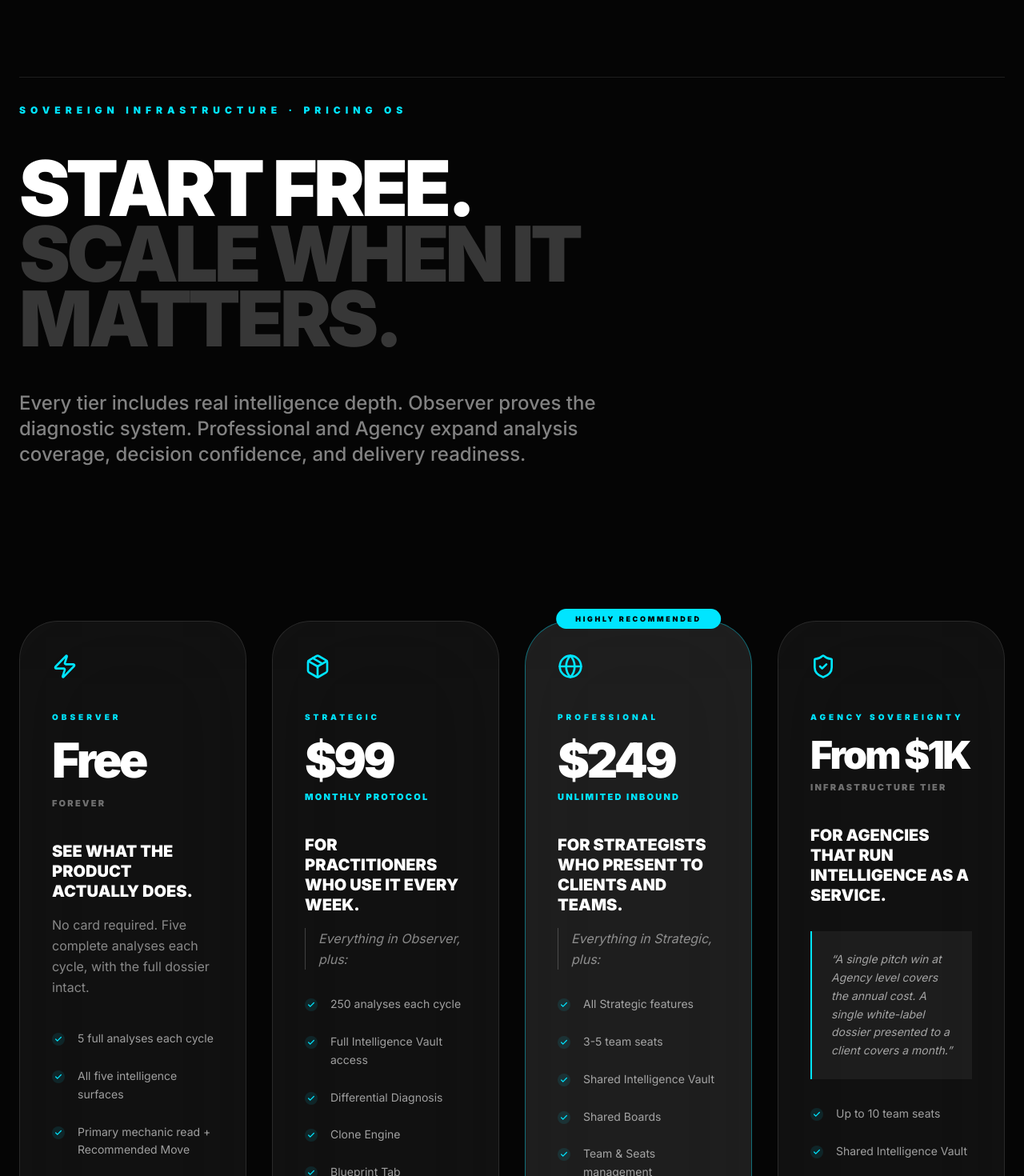
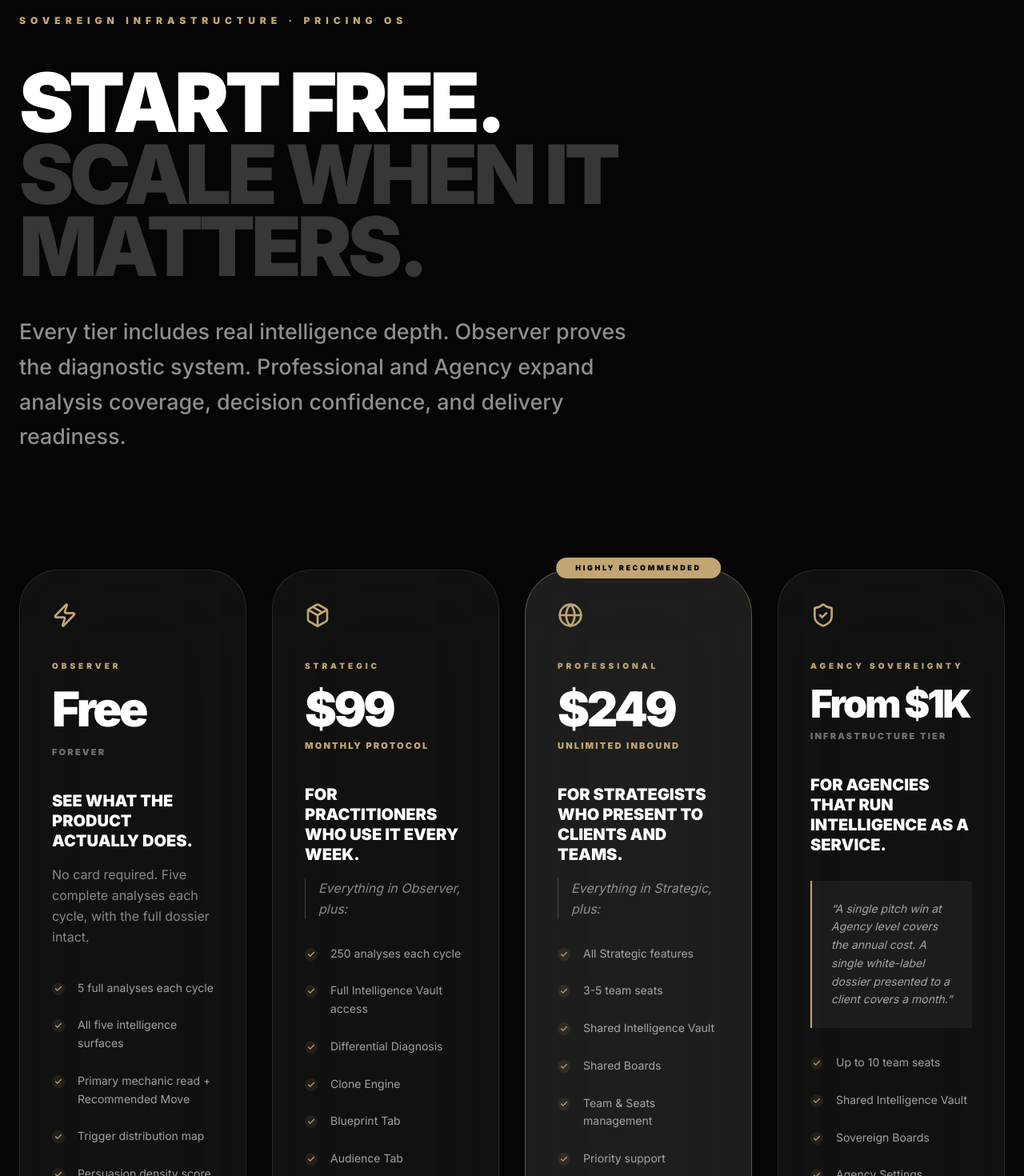
Before and after one commit to popvisly/visual-decompiler, a Next.js app: page /pricing in a window 1280 px wide. Shown: the part 160-1630 px from the top of the page at 80% size. Built offline with nearby package versions, Linux system fonts and the light colour scheme; no server answers.

Commit message:
Refine pricing hero spacing, typography, and tan accent system

```diff
--- a/src/app/pricing/page.tsx
+++ b/src/app/pricing/page.tsx
@@ -12,7 +12,7 @@ const EASE: [number, number, number, number] = [0.16, 1, 0.3, 1];
 function CheckItem({ children }: { children: React.ReactNode }) {
     return (
         <li className="flex items-start gap-4 text-sm leading-relaxed">
-            <span className="mt-1 flex h-4 w-4 shrink-0 items-center justify-center rounded-full bg-[#00E5FF]/10 text-[#00E5FF]">
+            <span className="mt-1 flex h-4 w-4 shrink-0 items-center justify-center rounded-full bg-[#C1A674]/10 text-[#C1A674]">
                 <Check className="h-2.5 w-2.5 stroke-[3]" />
             </span>
             <span className="text-white/60">{children}</span>
@@ -47,7 +47,7 @@ export default function PricingPage() {
             <UnifiedSovereignHeader forceDark />
 
             {/* Hero Section */}
-            <section className="px-6 pt-48 pb-32 lg:pt-64 lg:pb-48">
+            <section className="px-6 pt-32 pb-28 lg:pt-36 lg:pb-36">
                 <div className="mx-auto max-w-[1400px]">
                     <motion.div
                         initial={{ opacity: 0, y: 12 }}
@@ -55,7 +55,7 @@ export default function PricingPage() {
                         transition={{ duration: 0.65, ease: EASE }}
                         className="mb-12 border-t border-white/10 pt-8"
                     >
-                        <p className="text-[12px] font-black uppercase tracking-[0.5em] text-[#00E5FF]">
+                        <p className="text-[12px] font-black uppercase tracking-[0.5em] text-[#C1A674]">
                             Sovereign Infrastructure · Pricing OS
                         </p>
                     </motion.div>
@@ -64,7 +64,7 @@ export default function PricingPage() {
                         initial={{ opacity: 0, y: 30 }}
                         animate={{ opacity: 1, y: 0 }}
                         transition={{ duration: 0.8, ease: EASE, delay: 0.1 }}
-                        className="text-[10vw] lg:text-[7.5vw] font-black leading-[0.85] tracking-[-0.05em] text-white uppercase max-w-[15ch]"
+                        className="text-[clamp(64px,8vw,132px)] font-black leading-[0.88] tracking-[-0.05em] text-white uppercase max-w-[15ch]"
                     >
                         Start free. <br />
                         <span className="text-white/20">Scale when it matters.</span>
@@ -74,7 +74,7 @@ export default function PricingPage() {
                         initial={{ opacity: 0, y: 18 }}
                         animate={{ opacity: 1, y: 0 }}
                         transition={{ duration: 0.8, ease: EASE, delay: 0.2 }}
-                        className="mt-12 max-w-3xl text-xl lg:text-2xl leading-relaxed text-white/50 font-medium"
+                        className="mt-10 max-w-3xl text-[clamp(20px,2.1vw,30px)] leading-relaxed text-white/55 font-medium"
                     >
                         Every tier includes real intelligence depth. Observer proves the diagnostic system.
                         Professional and Agency expand analysis coverage, decision confidence, and delivery readiness.
@@ -96,8 +96,8 @@ export default function PricingPage() {
                             className="bg-white/5 border border-white/10 p-10 rounded-[3rem] backdrop-blur-3xl flex flex-col justify-between"
                         >
                             <div>
-                                <Zap className="w-8 h-8 text-[#00E5FF] mb-10" />
-                                <p className="text-[10px] font-black uppercase tracking-[0.4em] text-[#00E5FF] mb-4">{PRICING.observer.name}</p>
+                                <Zap className="w-8 h-8 text-[#C1A674] mb-10" />
+                                <p className="text-[10px] font-black uppercase tracking-[0.4em] text-[#C1A674] mb-4">{PRICING.observer.name}</p>
                                 <h3 className="text-6xl font-black tracking-tightest mb-4">{PRICING.observer.priceLabel}</h3>
                                 <p className="text-[11px] font-black uppercase tracking-[0.2em] text-white/40 mb-10">{PRICING.observer.cadenceLabel}</p>
 
@@ -128,10 +128,10 @@ export default function PricingPage() {
                             className="bg-white/5 border border-white/10 p-10 rounded-[3rem] backdrop-blur-3xl flex flex-col justify-between"
                         >
                             <div>
-                                <Package className="w-8 h-8 text-[#00E5FF] mb-10" />
-                                <p className="text-[10px] font-black uppercase tracking-[0.4em] text-[#00E5FF] mb-4">{PRICING.strategic.name}</p>
+                                <Package className="w-8 h-8 text-[#C1A674] mb-10" />
+                                <p className="text-[10px] font-black uppercase tracking-[0.4em] text-[#C1A674] mb-4">{PRICING.strategic.name}</p>
                                 <h3 className="text-6xl font-black tracking-tightest mb-2">${PRICING.strategic.monthlyPrice}</h3>
-                                <p className="text-[11px] font-black uppercase tracking-[0.2em] text-[#00E5FF] mb-10">Monthly Protocol</p>
+                                <p className="text-[11px] font-black uppercase tracking-[0.2em] text-[#C1A674] mb-10">Monthly Protocol</p>
 
                                 <p className="text-xl font-black uppercase leading-tight mb-4">{PRICING.strategic.tagline}</p>
                                 <p className="text-white/50 mb-8 leading-relaxed italic border-l border-white/20 pl-4">Everything in Observer, plus:</p>
@@ -146,7 +146,7 @@ export default function PricingPage() {
                             <button
                                 onClick={() => handleCheckout(PRICING.strategic.checkoutPlanKey)}
                                 disabled={loading !== null}
-                                className="inline-flex w-full items-center justify-center bg-white px-8 pt-6 pb-6 text-[11px] font-black uppercase tracking-[0.3em] text-black transition hover:bg-[#00E5FF] disabled:opacity-50"
+                                className="inline-flex w-full items-center justify-center bg-white px-8 pt-6 pb-6 text-[11px] font-black uppercase tracking-[0.3em] text-black transition hover:bg-[#C1A674] disabled:opacity-50"
                             >
                                 {loading === PRICING.strategic.checkoutPlanKey ? 'Processing...' : PRICING.strategic.ctaLabel}
                             </button>
@@ -158,16 +158,16 @@ export default function PricingPage() {
                             whileInView={{ opacity: 1, y: 0 }}
                             viewport={{ once: true }}
                             transition={{ duration: 0.8, ease: EASE, delay: 0.2 }}
-                            className="bg-white/10 border border-[#00E5FF]/40 p-10 rounded-[3.5rem] backdrop-blur-3xl flex flex-col justify-between relative"
+                            className="bg-white/10 border border-[#C1A674]/40 p-10 rounded-[3.5rem] backdrop-blur-3xl flex flex-col justify-between relative"
                         >
-                            <div className="absolute -top-4 left-1/2 -translate-x-1/2 bg-[#00E5FF] text-black px-6 py-1.5 rounded-full text-[9px] font-black uppercase tracking-[0.3em] whitespace-nowrap">
+                            <div className="absolute -top-4 left-1/2 -translate-x-1/2 bg-[#C1A674] text-black px-6 py-1.5 rounded-full text-[9px] font-black uppercase tracking-[0.3em] whitespace-nowrap">
                                 Highly Recommended
                             </div>
                             <div>
-                                <Globe className="w-8 h-8 text-[#00E5FF] mb-10" />
-                                <p className="text-[10px] font-black uppercase tracking-[0.4em] text-[#00E5FF] mb-4">{PRICING.professional.name}</p>
+                                <Globe className="w-8 h-8 text-[#C1A674] mb-10" />
+                                <p className="text-[10px] font-black uppercase tracking-[0.4em] text-[#C1A674] mb-4">{PRICING.professional.name}</p>
                                 <h3 className="text-6xl font-black tracking-tightest mb-2">${PRICING.professional.monthlyPrice}</h3>
-                                <p className="text-[11px] font-black uppercase tracking-[0.2em] text-[#00E5FF] mb-10">Unlimited Inbound</p>
+                                <p className="text-[11px] font-black uppercase tracking-[0.2em] text-[#C1A674] mb-10">Unlimited Inbound</p>
 
                                 <p className="text-xl font-black uppercase leading-tight mb-4">{PRICING.professional.tagline}</p>
                                 <p className="text-white/50 mb-8 leading-relaxed italic border-l border-white/20 pl-4">Everything in Strategic, plus:</p>
@@ -182,7 +182,7 @@ export default function PricingPage() {
                             <button
                                 onClick={() => handleCheckout(PRICING.professional.checkoutPlanKey)}
                                 disabled={loading !== null}
-                                className="inline-flex w-full items-center justify-center bg-[#00E5FF] px-8 pt-6 pb-6 text-[11px] font-black uppercase tracking-[0.3em] text-black transition hover:bg-white disabled:opacity-50"
+                                className="inline-flex w-full items-center justify-center bg-[#C1A674] px-8 pt-6 pb-6 text-[11px] font-black uppercase tracking-[0.3em] text-black transition hover:bg-white disabled:opacity-50"
                             >
                                 {loading === PRICING.professional.checkoutPlanKey ? 'Processing...' : PRICING.professional.ctaLabel}
                             </button>
@@ -197,14 +197,14 @@ export default function PricingPage() {
                             className="bg-white/5 border border-white/10 p-10 rounded-[3rem] backdrop-blur-3xl flex flex-col justify-between"
                         >
                             <div>
-                                <ShieldCheck className="w-8 h-8 text-[#00E5FF] mb-10" />
-                                <p className="text-[10px] font-black uppercase tracking-[0.4em] text-[#00E5FF] mb-4">{PRICING.agency.name}</p>
+                                <ShieldCheck className="w-8 h-8 text-[#C1A674] mb-10" />
+                                <p className="text-[10px] font-black uppercase tracking-[0.4em] text-[#C1A674] mb-4">{PRICING.agency.name}</p>
                                 <h3 className="text-5xl font-black tracking-tightest mb-2">From $1K</h3>
                                 <p className="text-[11px] font-black uppercase tracking-[0.2em] text-white/40 mb-10">Infrastructure Tier</p>
 
                                 <p className="text-xl font-black uppercase leading-tight mb-4">{PRICING.agency.tagline}</p>
 
-                                <blockquote className="my-8 bg-white/5 px-6 py-6 border-l-2 border-[#00E5FF] text-sm leading-relaxed text-white/60 italic">
+                                <blockquote className="my-8 bg-white/5 px-6 py-6 border-l-2 border-[#C1A674] text-sm leading-relaxed text-white/60 italic">
                                     “{PRICING.agency.positioningQuote}”
                                 </blockquote>
 
@@ -217,7 +217,7 @@ export default function PricingPage() {
 
                             <a
                                 href={PRICING.agency.ctaHref}
-                                className="inline-flex w-full items-center justify-center border border-[#00E5FF] px-8 pt-6 pb-6 text-[11px] font-black uppercase tracking-[0.3em] text-[#00E5FF] transition hover:bg-[#00E5FF] hover:text-black"
+                                className="inline-flex w-full items-center justify-center border border-[#C1A674] px-8 pt-6 pb-6 text-[11px] font-black uppercase tracking-[0.3em] text-[#C1A674] transition hover:bg-[#C1A674] hover:text-black"
                             >
                                 {PRICING.agency.ctaLabel}
                             </a>
@@ -246,7 +246,7 @@ export default function PricingPage() {
                         <table className="min-w-[1000px] w-full border-separate border-spacing-0 rounded-[3rem] border border-white/10 overflow-hidden">
                             <thead className="bg-white/5">
                                 <tr>
-                                    <th className="px-10 py-8 text-left text-[10px] font-black uppercase tracking-[0.4em] text-[#00E5FF]">System Feature</th>
+                                    <th className="px-10 py-8 text-left text-[10px] font-black uppercase tracking-[0.4em] text-[#C1A674]">System Feature</th>
                                     <th className="px-10 py-8 text-left text-[10px] font-black uppercase tracking-[0.4em] text-white/40">Observer</th>
                                     <th className="px-10 py-8 text-left text-[10px] font-black uppercase tracking-[0.4em] text-white/40">Strategic</th>
                                     <th className="px-10 py-8 text-left text-[10px] font-black uppercase tracking-[0.4em] text-white/40">Professional</th>
@@ -260,7 +260,7 @@ export default function PricingPage() {
                                         <td className="px-10 py-6 border-t border-white/5 text-[14px] text-white/40">{row[1]}</td>
                                         <td className="px-10 py-6 border-t border-white/5 text-[14px] text-white/60 font-bold">{row[2]}</td>
                                         <td className="px-10 py-6 border-t border-white/5 text-[14px] text-white/60 font-bold">{row[3]}</td>
-                                        <td className="px-10 py-6 border-t border-white/5 text-[14px] text-[#00E5FF] font-black">{row[4]}</td>
+                                        <td className="px-10 py-6 border-t border-white/5 text-[14px] text-[#C1A674] font-black">{row[4]}</td>
                                     </tr>
                                 ))}
                             </tbody>
```
